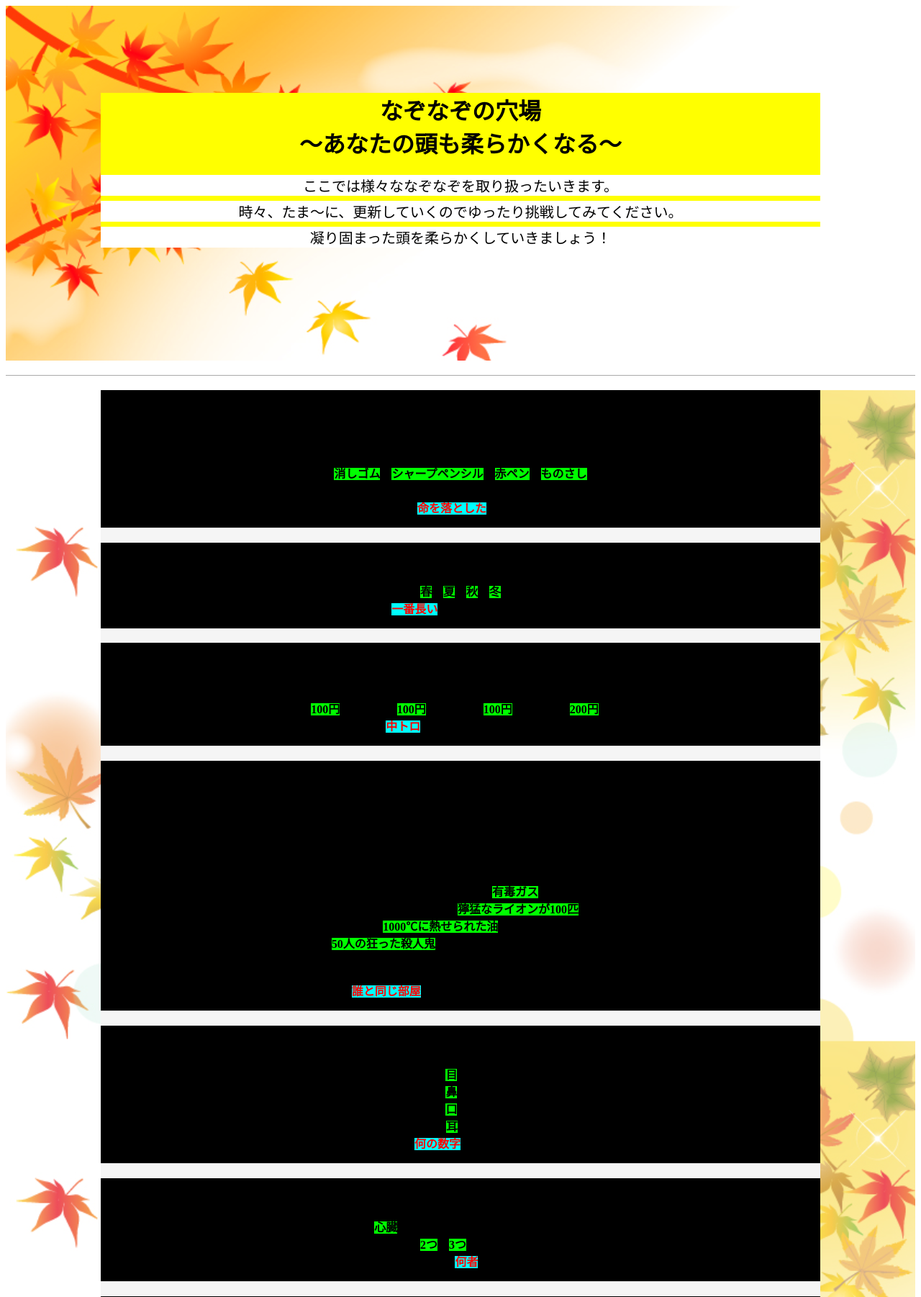
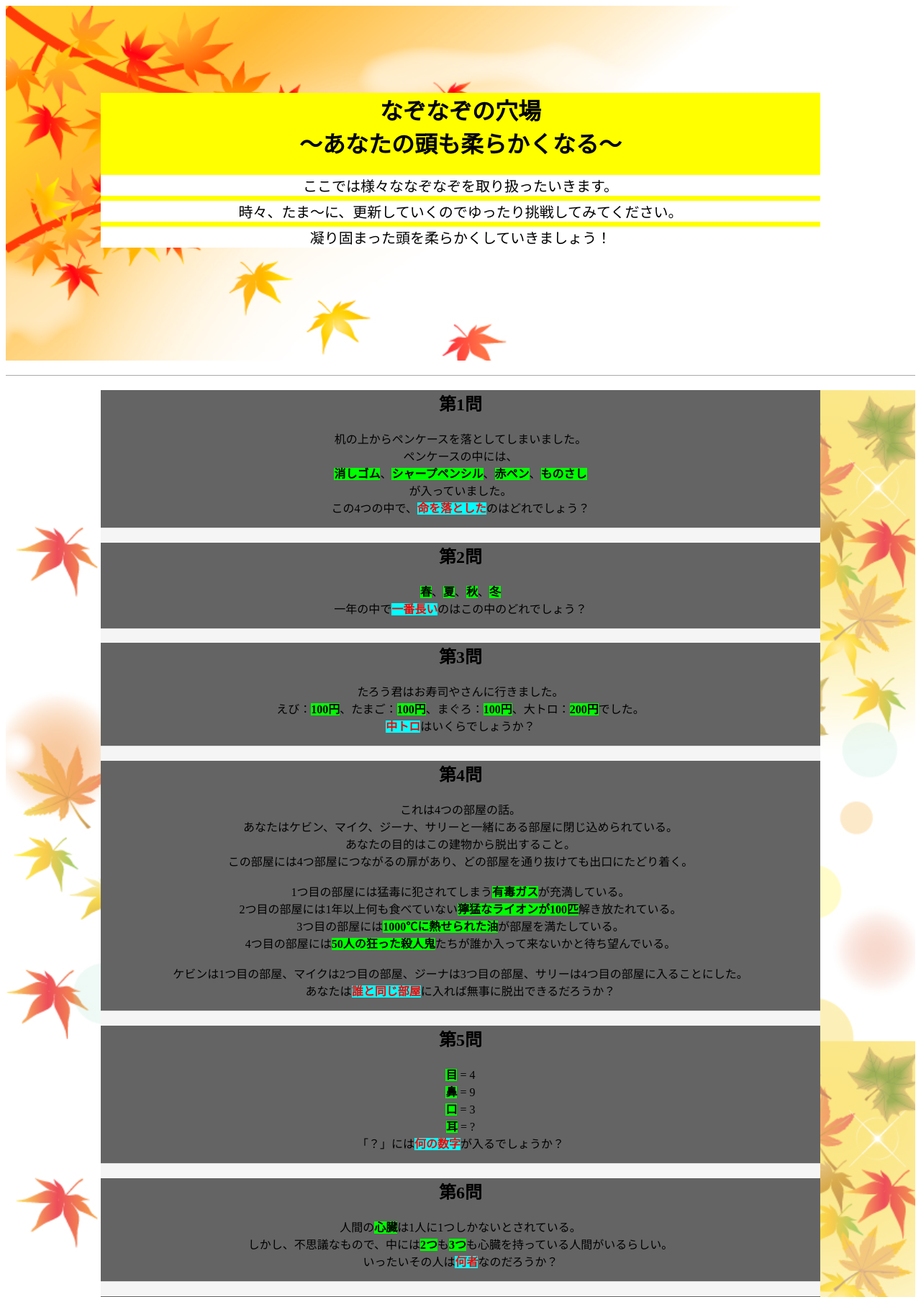
Before and after one commit to sr-rik/test, a PHP site: page / in a window 1280 px wide. Shown: the top 1802 px of the page at 72% size. Run offline with PHP 8.4, Linux system fonts and the light colour scheme.

Commit message:
Update stylesheet.css

```diff
--- a/stylesheet.css
+++ b/stylesheet.css
@@ -50,7 +50,7 @@
   border-bottom: 1px solid rgb(219, 219, 219);
   padding: 20px ,0;
 
-  background-color:rgb(0, 0, 0);
+  background-color:rgb(100, 100, 100);
 }
 
 .item{
```
